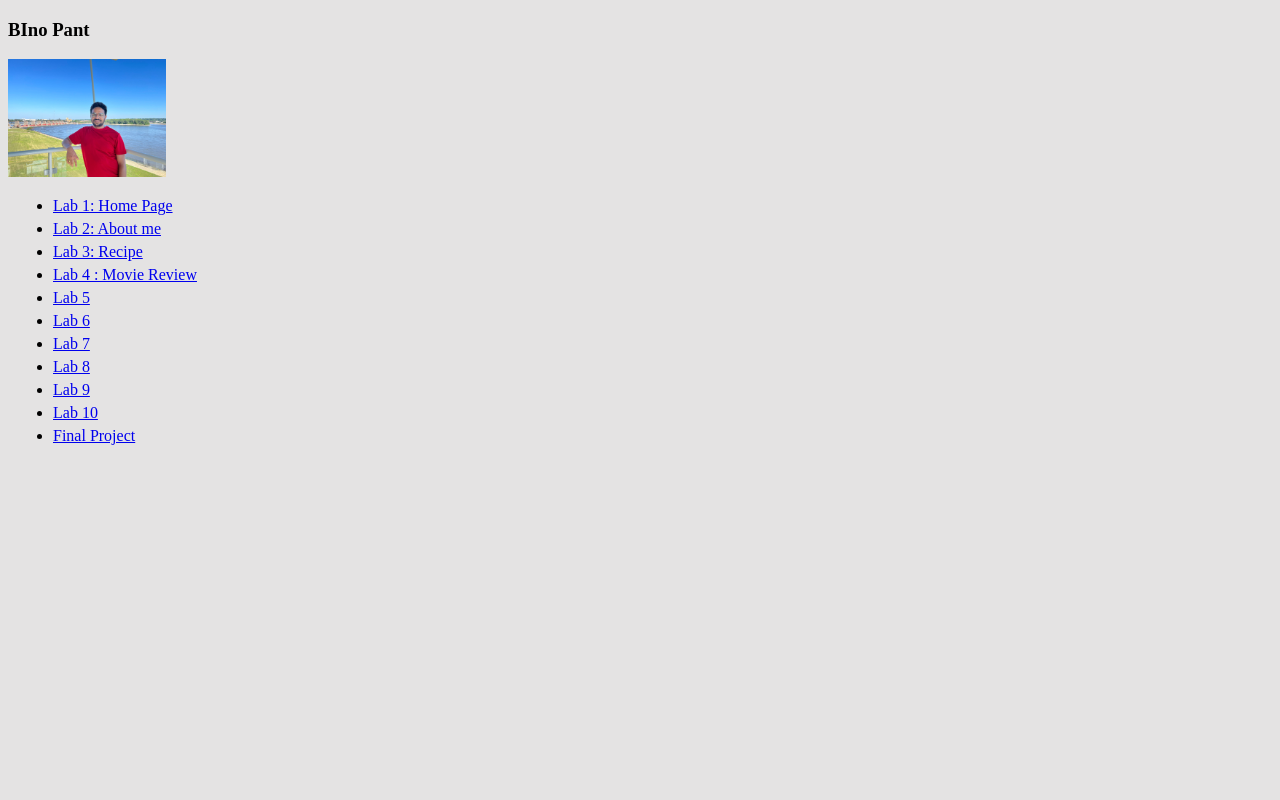
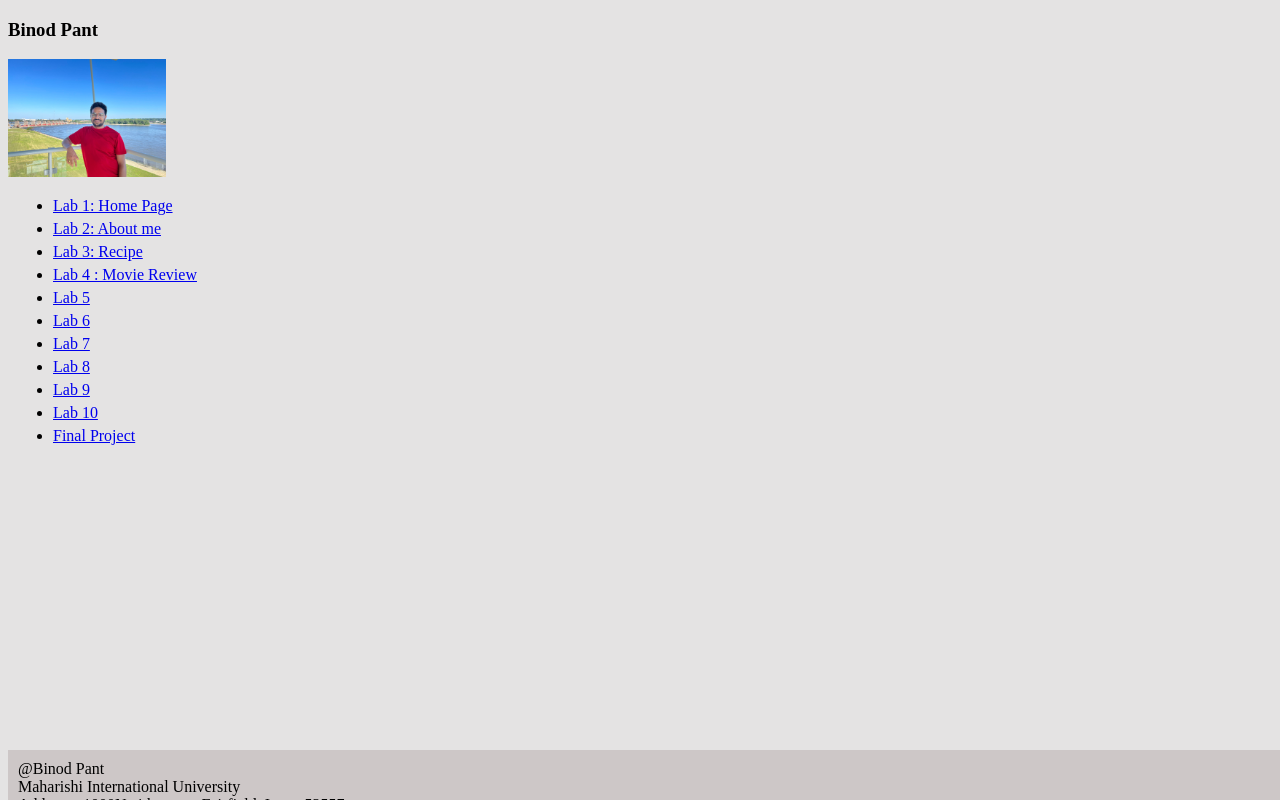
Before and after one commit to devbinod/miu-wap, a plain HTML site: page index.html in a window 1280 px wide. Drawn offline with Linux system fonts and the light colour scheme.

Commit message:
footer adde

```diff
--- a/index.html
+++ b/index.html
@@ -16,13 +16,22 @@
         height: 118px;
     width: 158px;
     }
+
+    .footer {
+        position: fixed;
+            padding: 10px 10px 0px 10px;
+            bottom: 0;
+            width: 100%;
+            height: 40px;
+            background: #cdc7c7;
+    }
 </style>
 
 <body>
 
 <div class="">
 
-    <h3>BIno Pant</h3>
+    <h3>Binod Pant </h3>
     <img src="./images/Binod.jpeg" alt="Binod Pant"/>
 
     <ul>
@@ -66,7 +75,12 @@
 
     </ul></url>
 </div>
+<footer class="footer">
+@Binod Pant <br/>
+Maharishi International University<br/>
+Address : 1000N, 4th street, Fairfield, Iowa, 52557
 
+</footer>
 </body>
 </head>
 </html>
```
